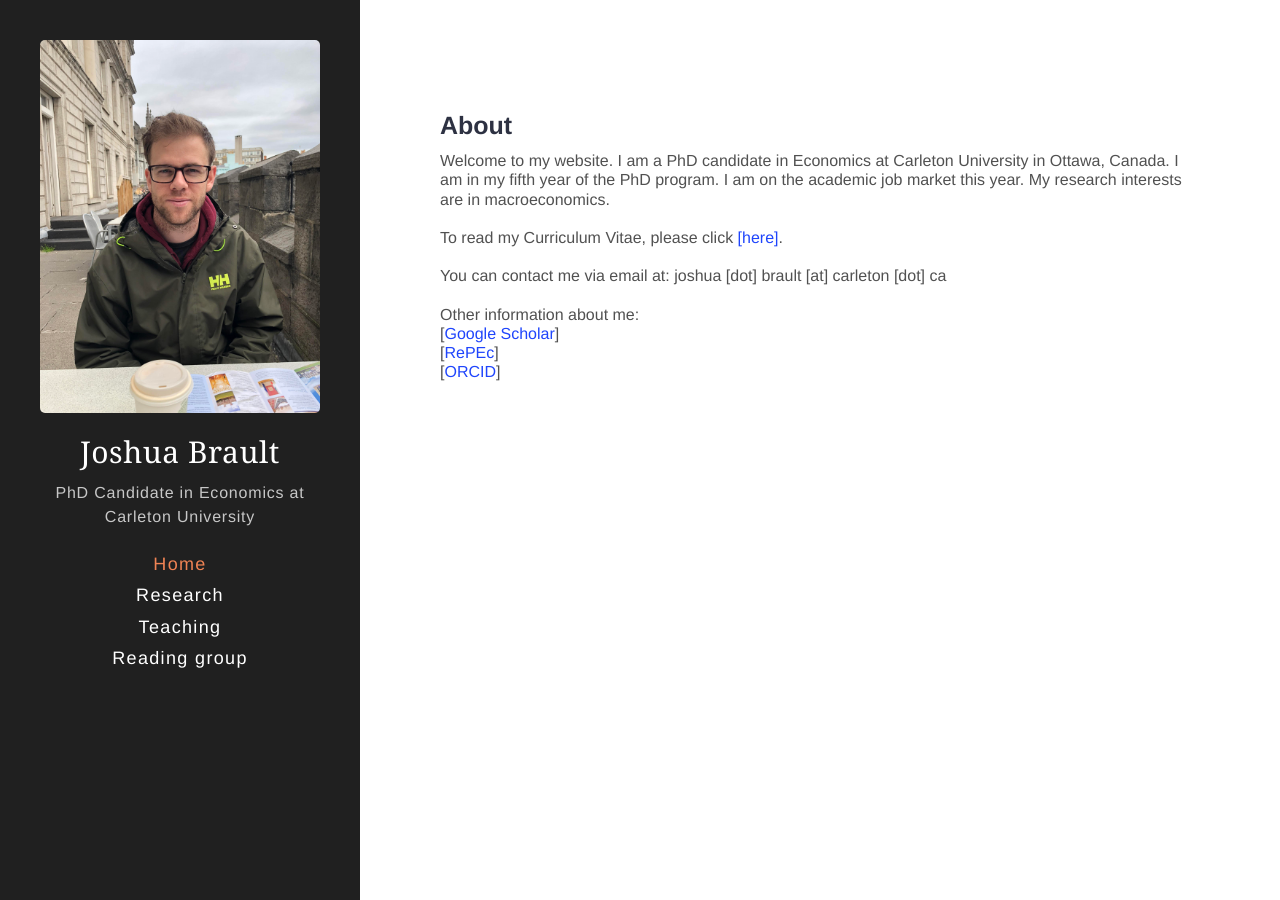
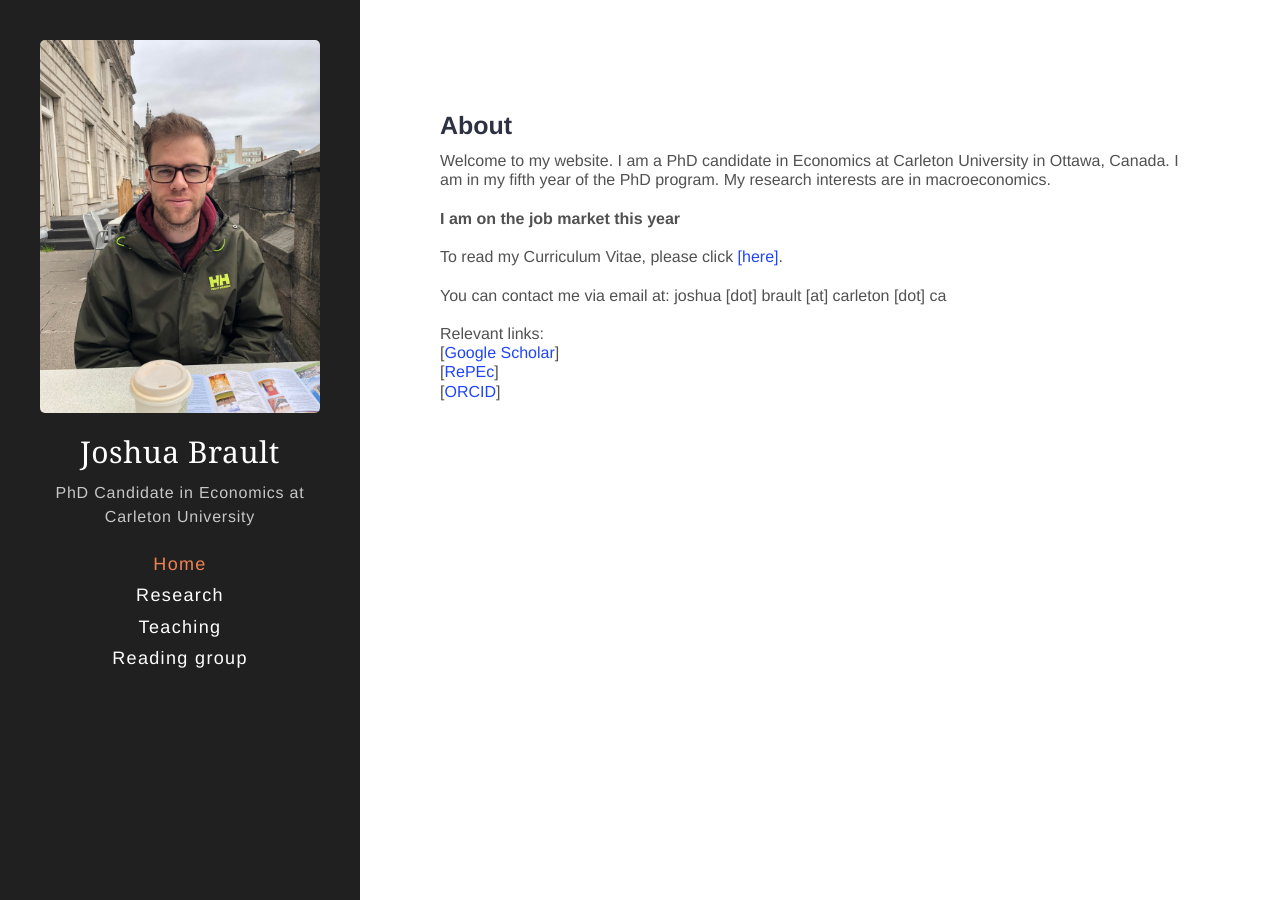
Before and after one commit to braultjosh/braultjosh.github.io, a Jekyll site: the page built from index.md, in a window 1280 px wide. Built offline with Jekyll 4.4.1, drawn with Linux system fonts in a browser that asks for light colours; the list of posts is cut into pages by our own code.

Commit message:
added new cv and job market references

```diff
--- a/index.md
+++ b/index.md
@@ -7,16 +7,19 @@ sidebar_sort_order: 1
 ### About
 <font size="3">
 <p style="line-height:1.2">
-Welcome to my website. I am a PhD candidate in Economics at Carleton University in Ottawa, Canada. I am in my fifth year of the PhD program. I am on the academic job market this year. My research interests are in macroeconomics.
+Welcome to my website. I am a PhD candidate in Economics at Carleton University in Ottawa, Canada. I am in my fifth year of the PhD program. My research interests are in macroeconomics.
 <br>
 <br>
-To read my Curriculum Vitae, please click <a href="https://braultjosh.github.io/BRAULT_CV_JUN2020.pdf" style="color:#1F45FC" target="blank">[here]</a>.
+<b> I am on the job market this year </b>
+<br>
+<br>
+To read my Curriculum Vitae, please click <a href="https://braultjosh.github.io/pdfs/brault_cv_jobmarket.pdf" style="color:#1F45FC" target="blank">[here]</a>.
 <br>
 <br>
 You can contact me via email at: joshua [dot] brault [at] carleton [dot] ca
 <br>
 <br>
-Other information about me:
+Relevant links:
 <br>
 [<a href="https://scholar.google.com/citations?user=wceJQW4AAAAJ&hl=en&oi=ao" style="color:#1F45FC">Google Scholar</a>]
 <br>
```
Also changed, not shown: 2 other files.
